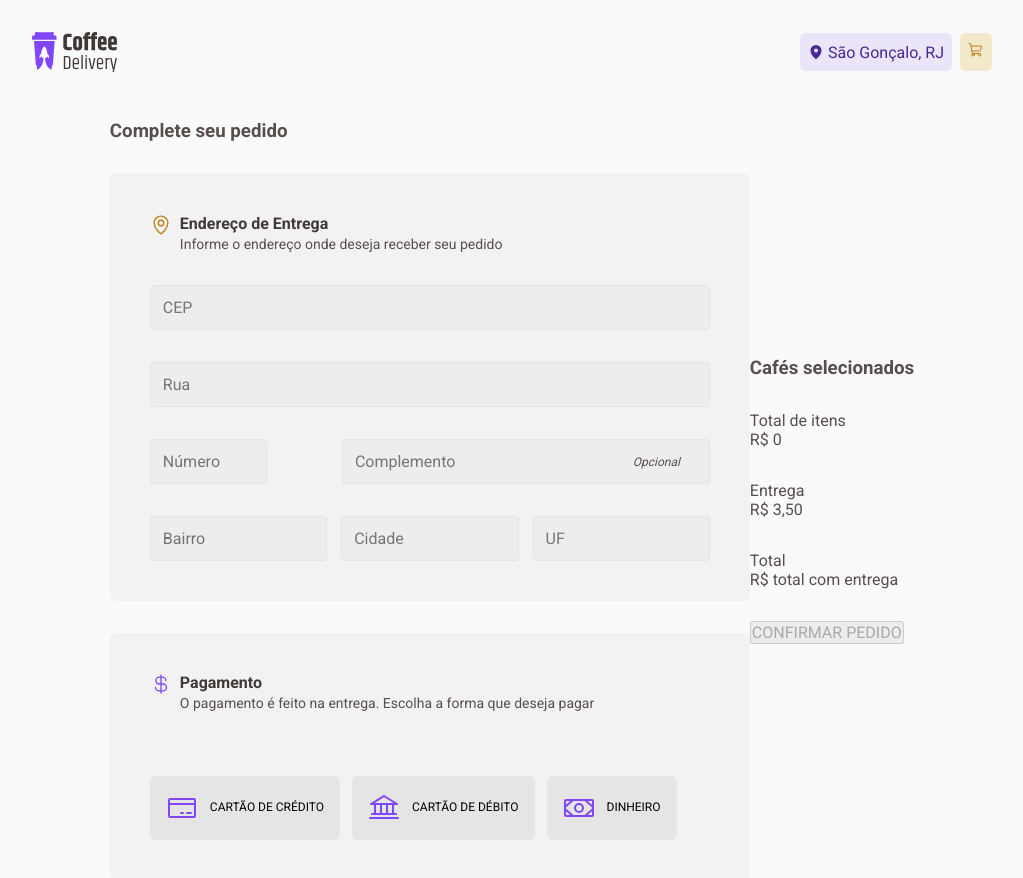
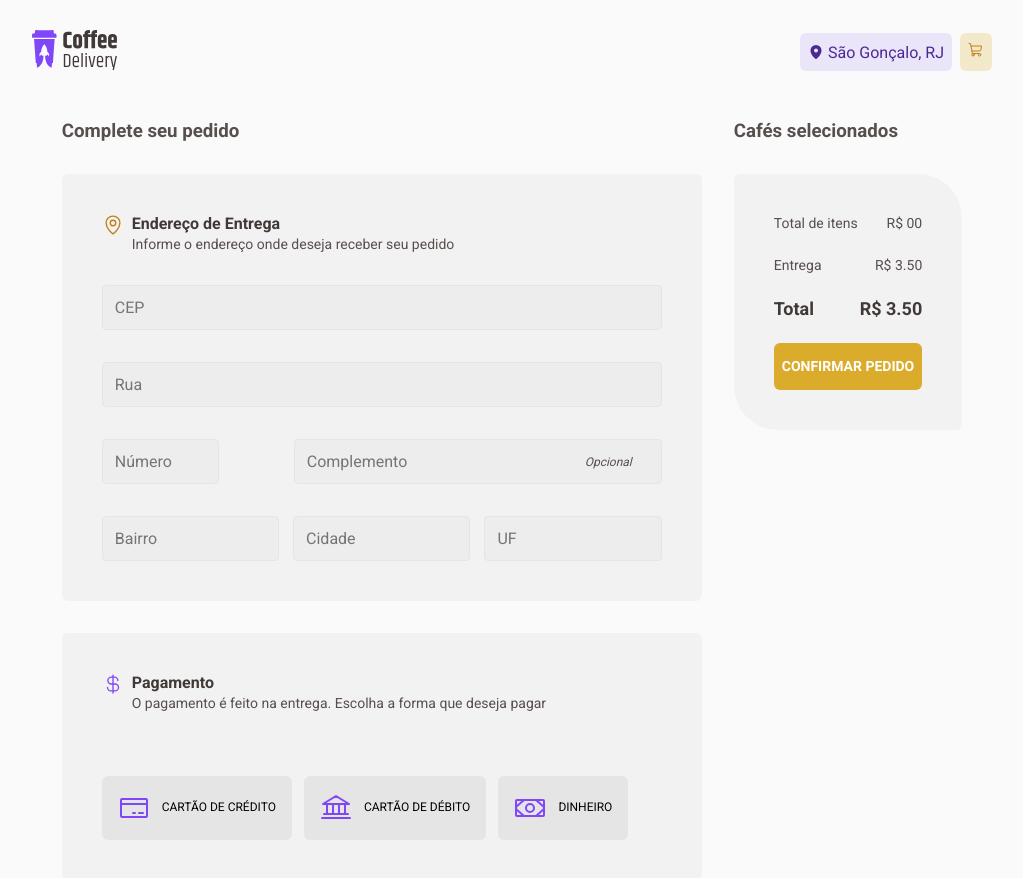
Before and after one commit to BrunoAraujooDev/cafeteria, a React (Vite) app: page /checkout in a window 1280 px wide. Shown: the whole page, without its empty margins (128-1151 px from the left). Built offline with nearby package versions, Linux system fonts and the light colour scheme.

Commit message:
finalizando layout da pagina de checkout

```diff
--- a/src/components/Header/index.tsx
+++ b/src/components/Header/index.tsx
@@ -12,7 +12,9 @@ export function Header(){
 
     return (
         <HeaderContainer>
-            <img src={logo} alt="Logo da cafeteria com um copo de café roxo à esquerda e o nome coffee delivery na direita" />
+            <NavLink to="/">
+                <img src={logo} alt="Logo da cafeteria com um copo de café roxo à esquerda e o nome coffee delivery na direita" />
+            </NavLink>
             <nav>
                 <HeaderList>
                     <LocalizationList>
--- a/src/pages/PaymentPage/index.tsx
+++ b/src/pages/PaymentPage/index.tsx
@@ -1,7 +1,8 @@
 import { Bank, CreditCard, CurrencyDollar, MapPin, Minus, Money, Plus, Trash } from "phosphor-react";
 import { useContext, useState } from "react";
 import { MenuContext } from "../../context/MenuContext";
-import { CheckoutContainer, InputFormSection, MapPinDiv, InputArea, InputAreaDiv, LabelInputComplemento, CurrencyDollarDiv, PaymentOptionButton, PaymentOptionDiv, InputDiv } from "./style";
+import { CheckoutContainer, InputFormSection, MapPinDiv, InputArea, InputAreaDiv, LabelInputComplemento, CurrencyDollarDiv, PaymentOptionButton,
+    PaymentOptionDiv, InputDiv, ChoisesDiv, PaymentFormSection, AddOrRemoveAmountDiv, CountDiv, CoffeeName, PriceCoffee, TotalPaymentDiv, TotalPlusDeliveryDiv, SubmitButton } from "./style";
 
 export function PaymentPage(){
 
@@ -71,14 +72,16 @@ export function PaymentPage(){
                 </InputFormSection>
                 <InputFormSection>
                     <h3>Cafés selecionados</h3>
+                    <PaymentFormSection>
+
                     {menuSelected?.map(coffee => {
                         return (
-                            <div key={coffee.id}>
-                                {/* <img src={coffee.image} alt={coffee.title}/> */}
+                            <ChoisesDiv key={coffee.id}>
+                                <img src={coffee.image} alt={coffee.title}/>
                                 <div>
-                                    <p>{coffee.title}</p>
-                                    <div>
-                                        <div>
+                                    <CoffeeName>{coffee.title}</CoffeeName>
+                                    <AddOrRemoveAmountDiv>
+                                        <CountDiv>
                                             <span>
                                                 <Minus weight="fill" />
                                             </span>
@@ -88,32 +91,33 @@ export function PaymentPage(){
                                             <span >
                                                 <Plus weight="fill" />
                                             </span>
-                                        </div>
+                                        </CountDiv>
                                         <button type="button">
-                                            <Trash size={32}  />
+                                            <Trash size={16}  />
                                             Remover
                                         </button>
-                                    </div>
+                                    </AddOrRemoveAmountDiv>
                                 </div>
-                                <p>R$ {9.90 * (coffee.quantity || 1)}</p>
-                            </div>
+                                <PriceCoffee>R$ {9.90 * (coffee.quantity || 1)}0</PriceCoffee>
+                            </ChoisesDiv>
                         )
                     })}
-                    <div>
+                    <TotalPaymentDiv>
                         <p>Total de itens</p>
-                        <p>{`R$ ${totalPay}`}</p>
-                    </div>
-                    <div>
+                        <p>{`R$ ${totalPay}0`}</p>
+                    </TotalPaymentDiv>
+                    <TotalPaymentDiv>
                         <p>Entrega</p>
-                        <p>R$ 3,50</p>
-                    </div>
-                    <div>
+                        <p>R$ 3.50</p>
+                    </TotalPaymentDiv>
+                    <TotalPlusDeliveryDiv>
                         <p>Total </p>
-                        <p>R$ total com entrega</p>
-                    </div>
-                    <button type="submit" disabled>
-                        CONFIRMAR PEDIDO
-                    </button>
+                        <p>{`R$ ${totalPay + 3.5}0`}</p>
+                    </TotalPlusDeliveryDiv>
+                    <SubmitButton type="submit" disabled>
+                        confirmar pedido
+                    </SubmitButton>
+                    </PaymentFormSection>
                 </InputFormSection>
             </form>
         </CheckoutContainer>
--- a/src/pages/PaymentPage/style.ts
+++ b/src/pages/PaymentPage/style.ts
@@ -12,6 +12,17 @@ export const CheckoutContainer = styled.article`
     form {
         display: flex;
         margin-top: 12.5rem;
+        justify-content: center;
+        align-items: flex-start;
+        gap: 2rem;
+
+        @media (max-width: 1180px) {
+            flex-direction: column;
+            margin-top: 60rem;
+            padding: 5em;
+            width: 100%;
+        }
+
 
     }
 `
@@ -135,3 +146,151 @@ export const PaymentOptionButton = styled.button`
         background-color: ${prop => prop.theme['produto-purple-light']};
     }
 `
+
+export const PaymentFormSection  = styled(InputFormSection) `
+    background-color: ${prop => prop.theme['base-card']};
+    border-radius: 6px 44px;
+    padding: 2.5rem;
+    gap: 24px;
+`
+
+
+export const ChoisesDiv = styled.div`
+    display: flex;
+    gap: 20px;
+    padding: 24px;
+    border-bottom: 1px solid ${prop => prop.theme['base-button']};
+
+    img {
+        width: 4rem;
+        height: 4rem;
+        border-radius: 8px;
+    }
+
+
+`
+
+export const CoffeeName = styled.p`
+    font-weight: 400;
+    line-height: 1.3;
+    font-size: 1rem;
+    color: ${prop => prop.theme['base-subtitle']};
+    margin-bottom: 10px;
+`
+
+export const AddOrRemoveAmountDiv = styled.div`
+    display: flex;
+    flex-direction: row;
+    justify-content: center;
+    align-items: center;
+    gap: 8px;
+
+    button {
+        display: flex;
+        flex-direction: row;
+        justify-content: center;
+        align-items: center;
+        padding: 8px;
+        gap: 4px;
+        background-color: ${prop => prop.theme['base-button']};
+        border-radius: 6px;
+        border: none;
+        line-height: 1.6;
+        font-size: 0.75rem;
+        font-weight: 400;
+        text-transform: uppercase;
+        color: ${prop => prop.theme['base-text']};
+
+        svg {
+            color: ${prop => prop.theme['produto-purple']};
+        }
+
+        &:hover{
+            background-color: ${prop => prop.theme['base-hover']};
+        }
+    }
+`
+
+export const CountDiv = styled.div`
+    display: flex;
+    justify-content: center;
+    align-items: center;
+    background-color: ${prop => prop.theme['base-button']};
+    border-radius: 6px;
+    padding: 8px;
+    gap: 4px;
+
+    span {
+        color: ${prop => prop.theme['produto-purple-dark']};
+        height: 0.875rem;
+        width: 0.875rem;
+        margin: 0 3px;
+        cursor: pointer;
+
+        &:hover{
+            color: ${prop => prop.theme['base-light']};
+        }
+    }
+
+    p{
+        font-weight: 400;
+        line-height: 1.3;
+        margin: 0 3px;
+    }
+
+`
+
+export const PriceCoffee = styled.p`
+    font-weight: 700;
+    line-height: 1.3;
+    color: ${prop => prop.theme['base-text']};
+    display: flex;
+    flex-direction: row;
+    justify-content: center;
+    align-items: center;
+`
+
+export const TotalPaymentDiv = styled.div`
+    display: flex;
+    justify-content: space-between;
+    align-items: center;
+
+    width: 100%;
+
+    p{
+        font-weight: 400;
+        font-size: 0.875rem;
+        line-height: 1.3;
+        color: ${prop => prop.theme['base-text']};
+    }
+
+`
+
+export const TotalPlusDeliveryDiv = styled.div`
+    display: flex;
+    justify-content: space-between;
+    align-items: center;
+    width: 100%;
+    color: ${prop => prop.theme['base-subtitle']};
+    font-weight: 700;
+    font-size: 1.125rem;
+`
+
+export const SubmitButton = styled.button`
+    background-color: ${prop => prop.theme['produto-yellow']};
+    padding: 12px 8px;
+    border-radius: 6px;
+    border: none;
+    cursor: pointer;
+    color: ${prop => prop.theme['white']};
+
+    font-weight: 700;
+    font-size: 0.875rem;
+    line-height: 1.6;
+    text-transform: uppercase;
+    width: 100%;
+
+    &:hover{
+        background-color: ${prop => prop.theme['produto-yellow-dark']};
+    }
+`
```
